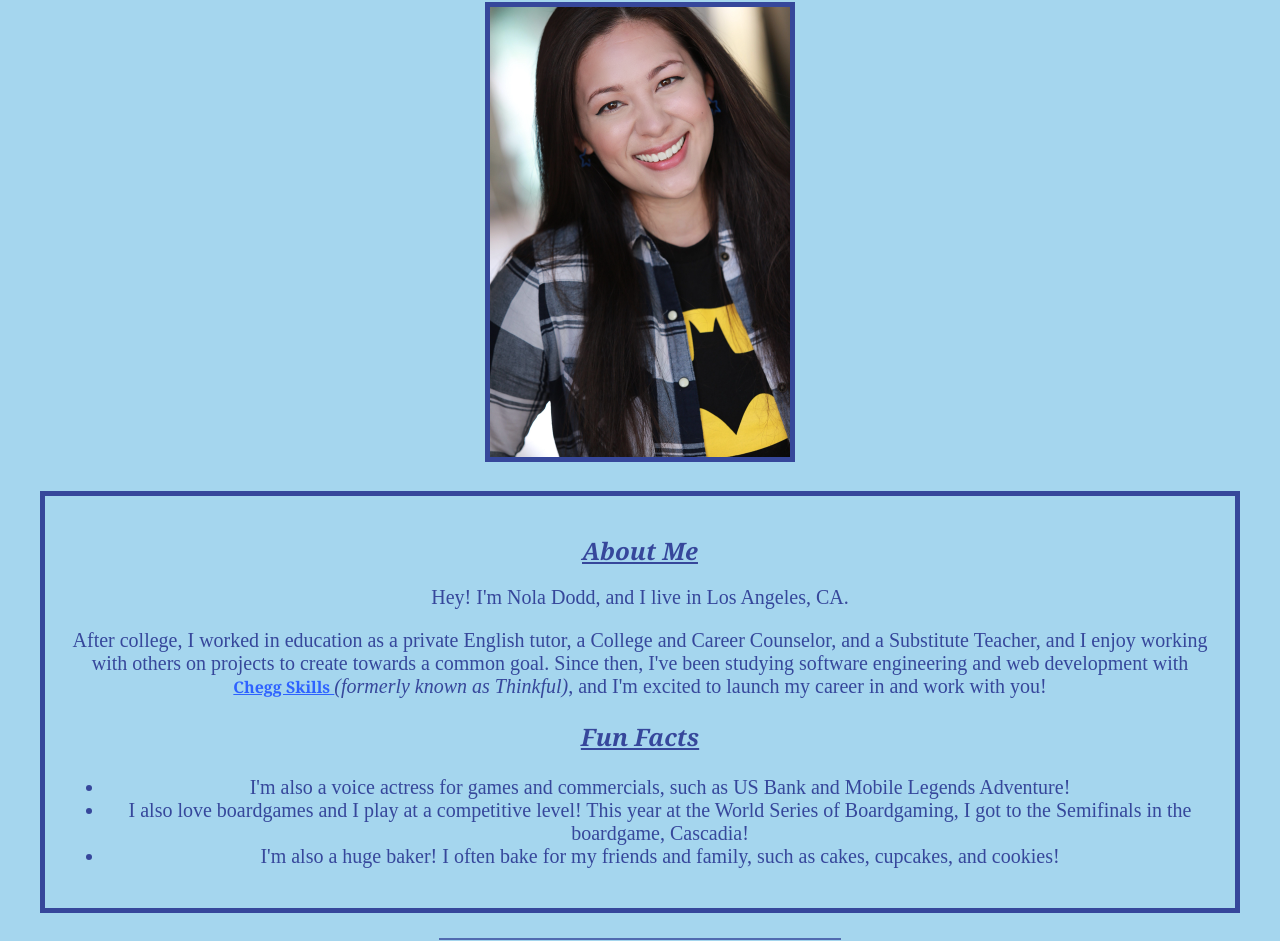
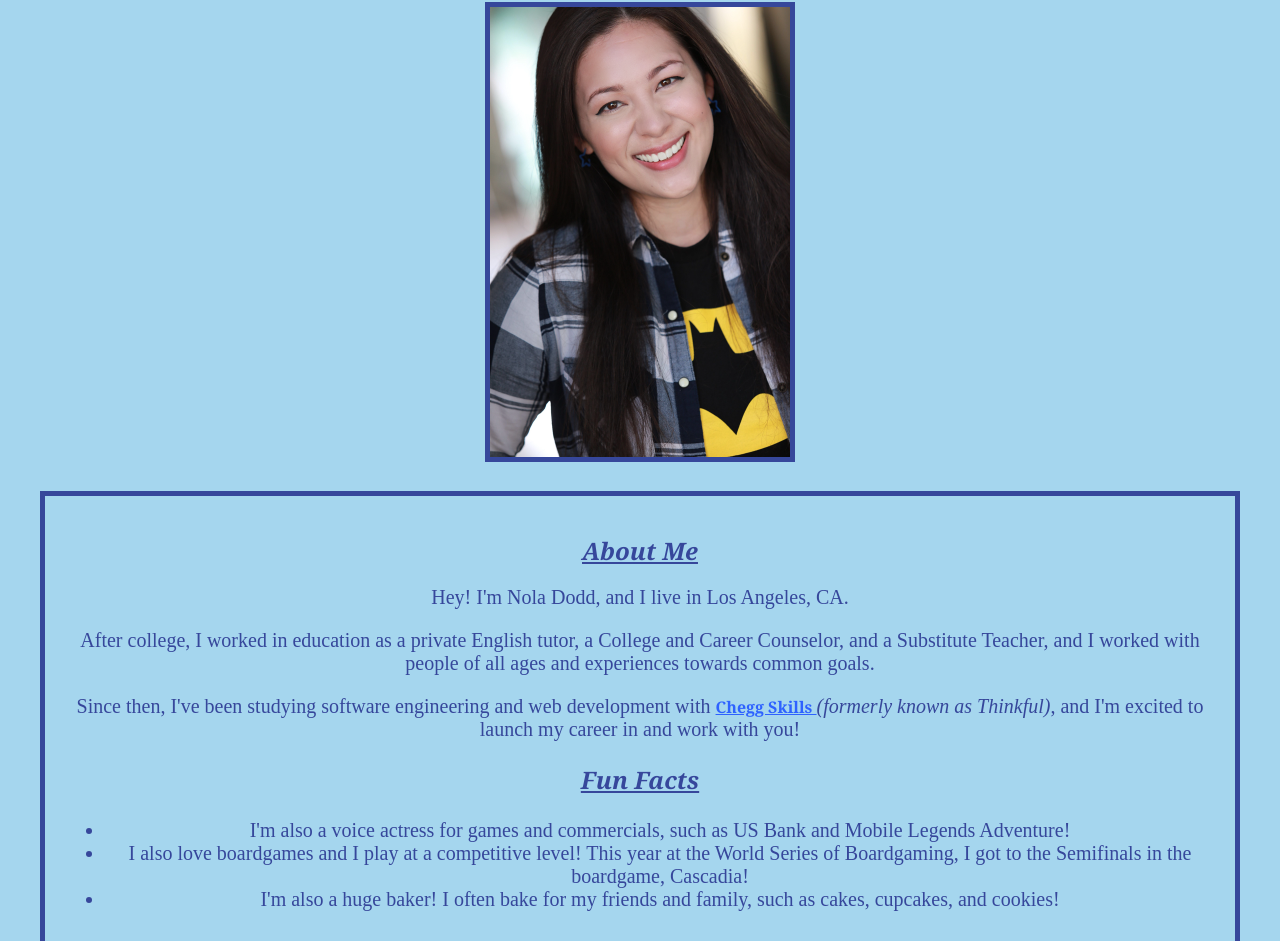
Before and after one commit to NolaDodd/FirstWebsite, a plain HTML site: page index.html in a window 1280 px wide. Shown: the part 214-1155 px from the top of the page. Drawn offline with nearby package versions, Linux system fonts and the light colour scheme.

Commit message:
Update index.html

```diff
--- a/index.html
+++ b/index.html
@@ -4,7 +4,7 @@
 <head>
   <meta charset="utf-8">
   <meta name="viewport" content="width=device-width">
-  <title>replit</title>
+  <title>Nola Dodd</title>
   <link rel= "stylesheet" href="https://cdnjs.cloudflare.com/ajax/libs/normalize/8.0.1/normalize.min.css" type="text/css">
  <link href="style.css" rel="stylesheet" type="text/css" >
 </head>
@@ -30,8 +30,8 @@
 <h2><ins><i>About Me</i></ins></h2>
 
 <p>Hey! I'm Nola Dodd, and I live in Los Angeles, CA.</p>
-<p> After college, I worked in education as a private English tutor, a College and Career Counselor, and a Substitute Teacher, and I enjoy working with others on projects to create towards a common goal.
-Since then, I've been studying software engineering and web development with <b><a href="https://www.thinkful.com/">Chegg Skills </a></b> <i>(formerly known as Thinkful)</i>, and I'm excited to launch my career in and work with you!</p>
+<p> After college, I worked in education as a private English tutor, a College and Career Counselor, and a Substitute Teacher, and I worked with people of all ages and experiences towards common goals. </p>
+<p> Since then, I've been studying software engineering and web development with <b><a href="https://www.thinkful.com/">Chegg Skills </a></b> <i>(formerly known as Thinkful)</i>, and I'm excited to launch my career in and work with you!</p>
 
 <h3><ins><i>Fun Facts</i></ins></h3>
 
```
